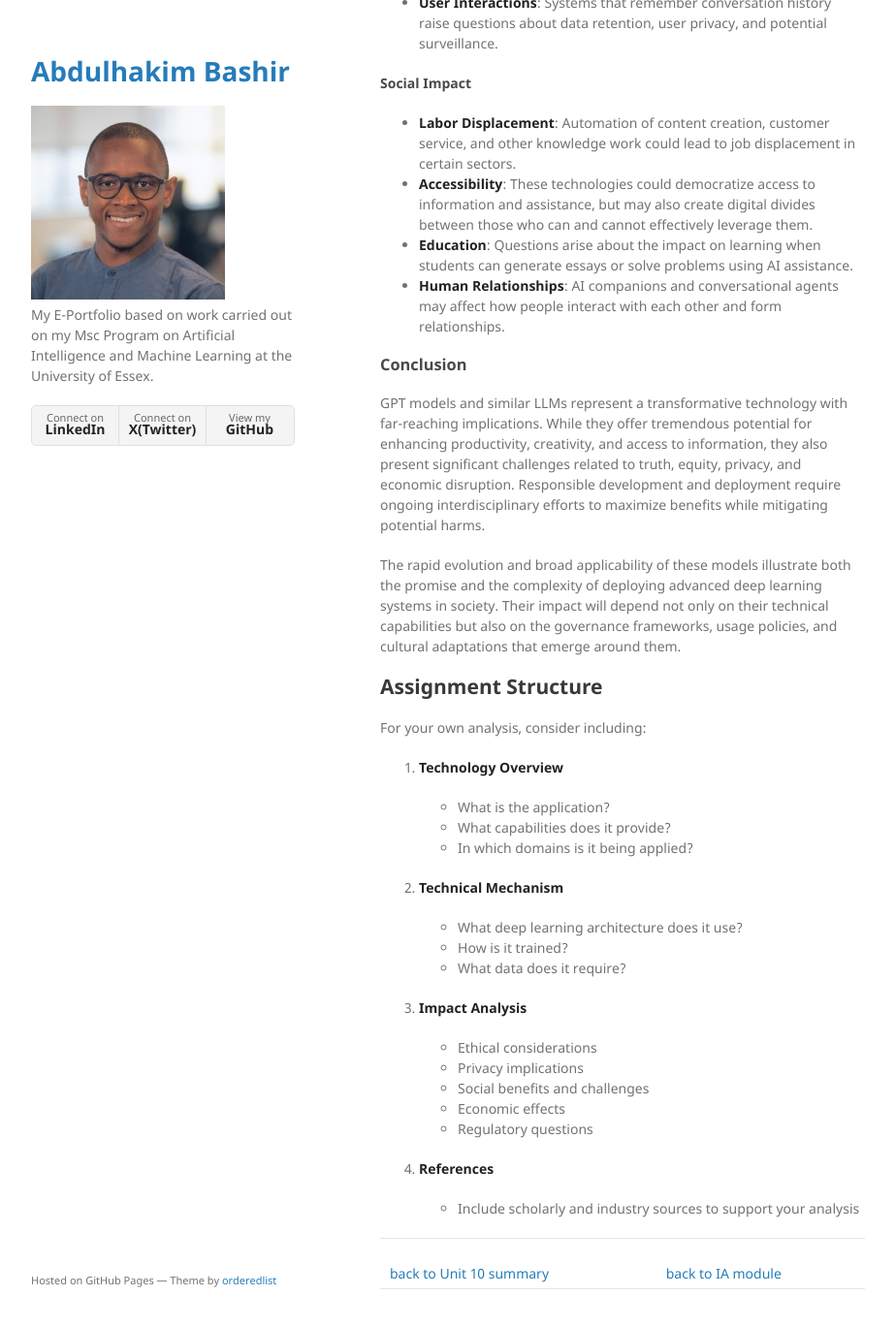
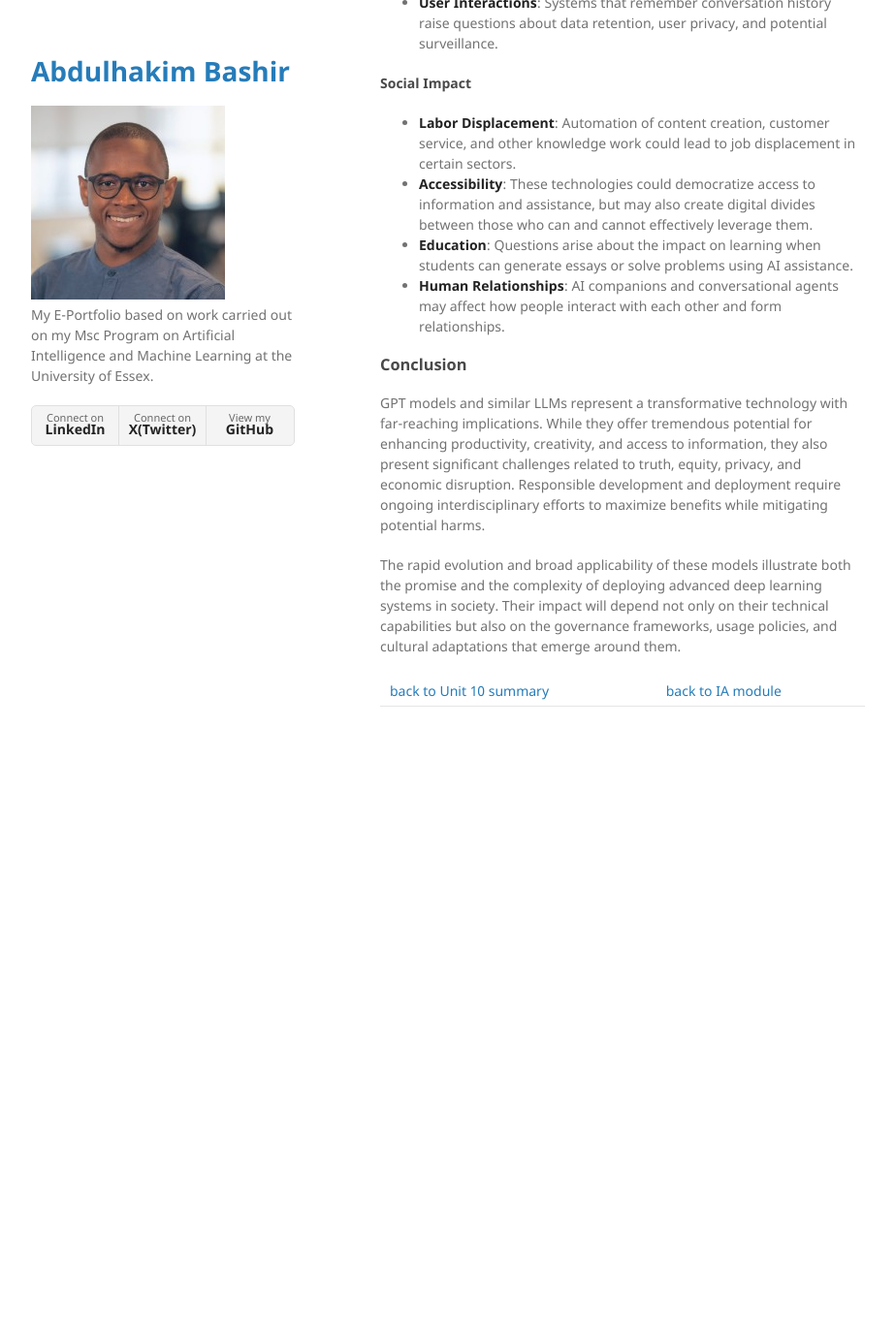
Before and after one commit to babdulhakim2/babdulhakim2.github.io, a Jekyll site: the page built from ia/deep-learning-activity.md, in a window 1280 px wide and 1400 px high, scrolled down 1734 px. Shown: the top 1369 px of the window at 97% size, without its empty margins (178-1101 px from the left). Built offline with Jekyll 4.4.1, drawn with Linux system fonts in a browser that asks for light colours; after the commit the page ends 2533 px from its top, so only the background shows below that.

Commit message:
Update curriculum with new reflective essay for Unit 12, add footer and header includes, and enhance IA units with new artifacts and content. Clean up formatting in markdown files for improved readability.

```diff
--- a/_layouts/default.html
+++ b/_layouts/default.html
@@ -48,7 +48,6 @@
         {% if site.github.is_project_page %}
         <p>This project is maintained by <a href="{{ site.github.owner_url }}">{{ site.github.owner_name }}</a></p>
         {% endif %}
-        <p><small>Hosted on GitHub Pages &mdash; Theme by <a href="https://github.com/orderedlist">orderedlist</a></small></p>
       </footer>
     </div>
     <script src="{{ "/assets/js/scale.fix.js" | relative_url }}"></script>
--- a/about.markdown
+++ b/about.markdown
@@ -1,8 +1,7 @@
----
 layout: page
 title: About
 permalink: /about/
----
+
 
 This is the base Jekyll theme. You can find out more info about customizing your Jekyll theme, as well as basic Jekyll usage documentation at [jekyllrb.com](https://jekyllrb.com/)
 
@@ -14,5 +13,4 @@
 [jekyll][jekyll-organization] /
 [jekyll](https://github.com/jekyll/jekyll)
 
-
 [jekyll-organization]: https://github.com/jekyll
--- a/ia.markdown
+++ b/ia.markdown
@@ -24,6 +24,7 @@
   artifacts=unit.artifacts
 %}
 {% else %}
+
 <div class="unit-card">
   <h3 id="unit-{{ unit.unit_number }}">Unit {{ unit.unit_number }}{% if unit.title %}: {{ unit.title }}{% endif %}</h3>
   {% if unit.description %}
--- a/ia/deep-learning-activity.md
+++ b/ia/deep-learning-activity.md
@@ -66,33 +66,5 @@
 
 The rapid evolution and broad applicability of these models illustrate both the promise and the complexity of deploying advanced deep learning systems in society. Their impact will depend not only on their technical capabilities but also on the governance frameworks, usage policies, and cultural adaptations that emerge around them.
 
-## Assignment Structure
-
-For your own analysis, consider including:
-
-1. **Technology Overview**
-
-   - What is the application?
-   - What capabilities does it provide?
-   - In which domains is it being applied?
-
-2. **Technical Mechanism**
-
-   - What deep learning architecture does it use?
-   - How is it trained?
-   - What data does it require?
-
-3. **Impact Analysis**
-
-   - Ethical considerations
-   - Privacy implications
-   - Social benefits and challenges
-   - Economic effects
-   - Regulatory questions
-
-4. **References**
-   - Include scholarly and industry sources to support your analysis
-
----
 
 [back to Unit 10 summary](../../ia/unit10-summary/) | [back to IA module](../../ia/)
```
Also changed, not shown: _data/ia_units.yml (+9 -9 lines), _includes/footer.html (added, +13 -0 lines), _includes/header.html (added, +12 -0 lines), ia/unit11-summary.md (+15 -5 lines), ia/unit12-reflective-essay.md (added, +106 -0 lines), 3 other files.
